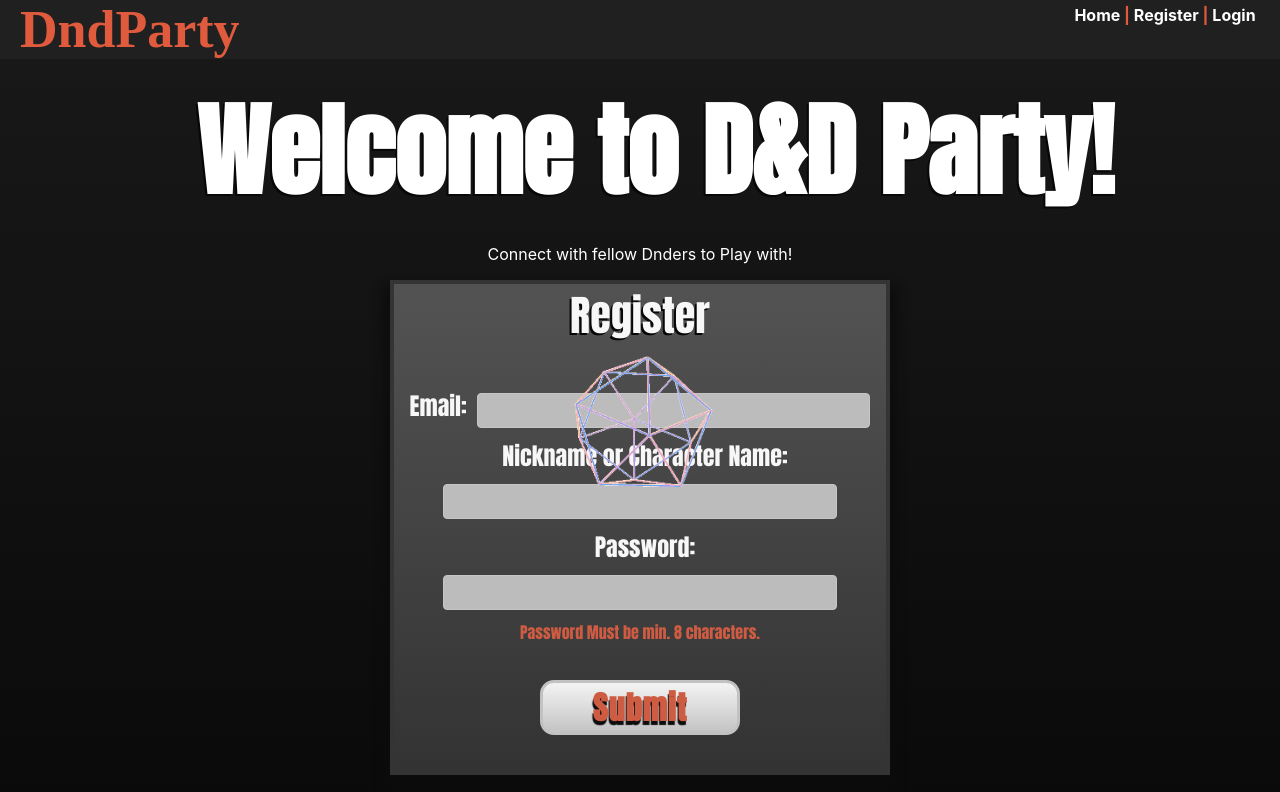
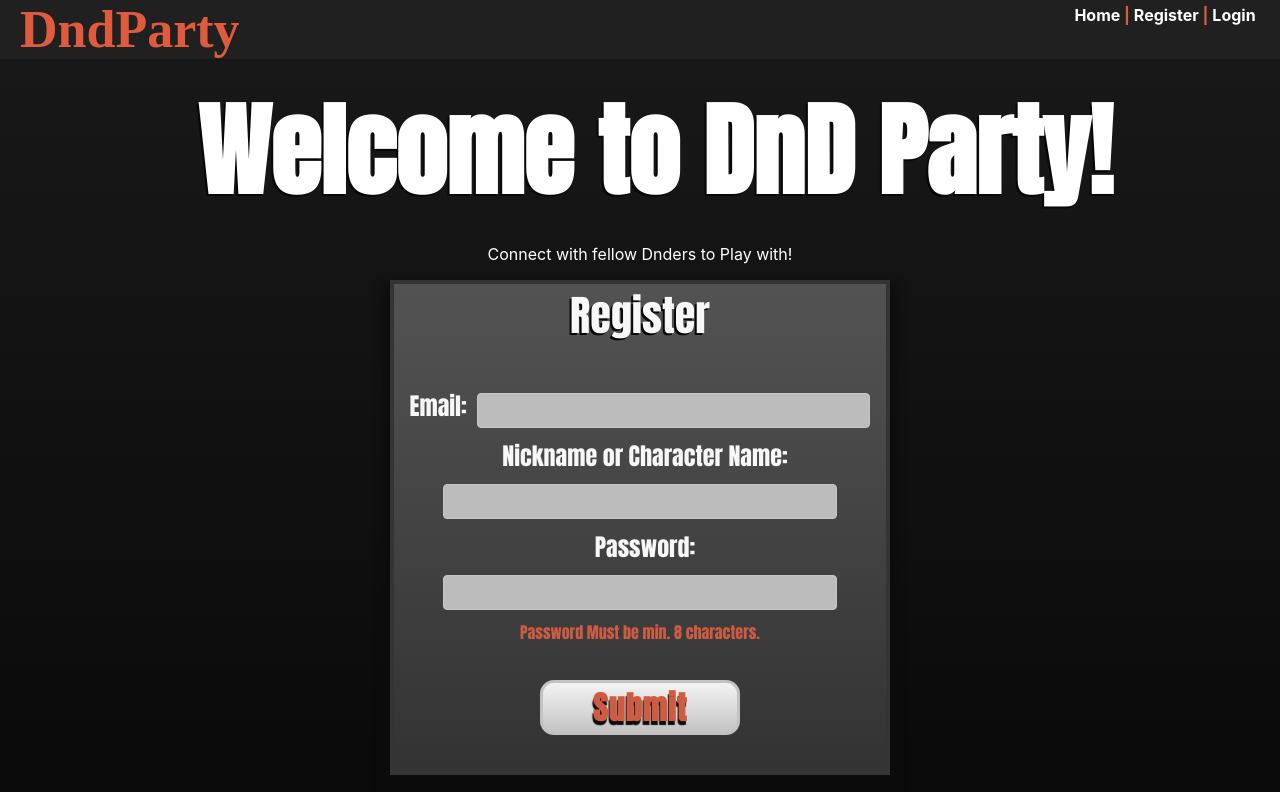
Before and after one commit to Richardscripts/Client-Dndparty, a React (Create React App) app: page /Register in a window 1280 px wide. Shown: the top 792 px of the page. Built offline with nearby package versions, Linux system fonts and the light colour scheme; a web font is replaced by a local one.

Commit message:
fixed loading bug

```diff
--- a/src/components/App/App.js
+++ b/src/components/App/App.js
@@ -58,14 +58,12 @@ class App extends React.Component {
   };
 
   componentDidMount = () => {
-    this.handleLoading();
     const user = TokenService.getUserInfoFromAuthToken();
     this.setState({
       user: user.user_id,
       user_name: user.user_name,
       user_email: user.sub,
     });
-    this.handleLoading();
   };
 
   render() {
--- a/src/components/Register/Register.js
+++ b/src/components/Register/Register.js
@@ -38,7 +38,7 @@ class Register extends React.Component {
     return (
       <div className="register-view">
         <div className="welcome-message-style">
-          <h2>Welcome to D&amp;D Party!</h2>
+          <h2>Welcome to DnD Party!</h2>
         </div>
         <p>Connect with fellow Dnders to Play with!</p>
         <div className="register-form">
```
